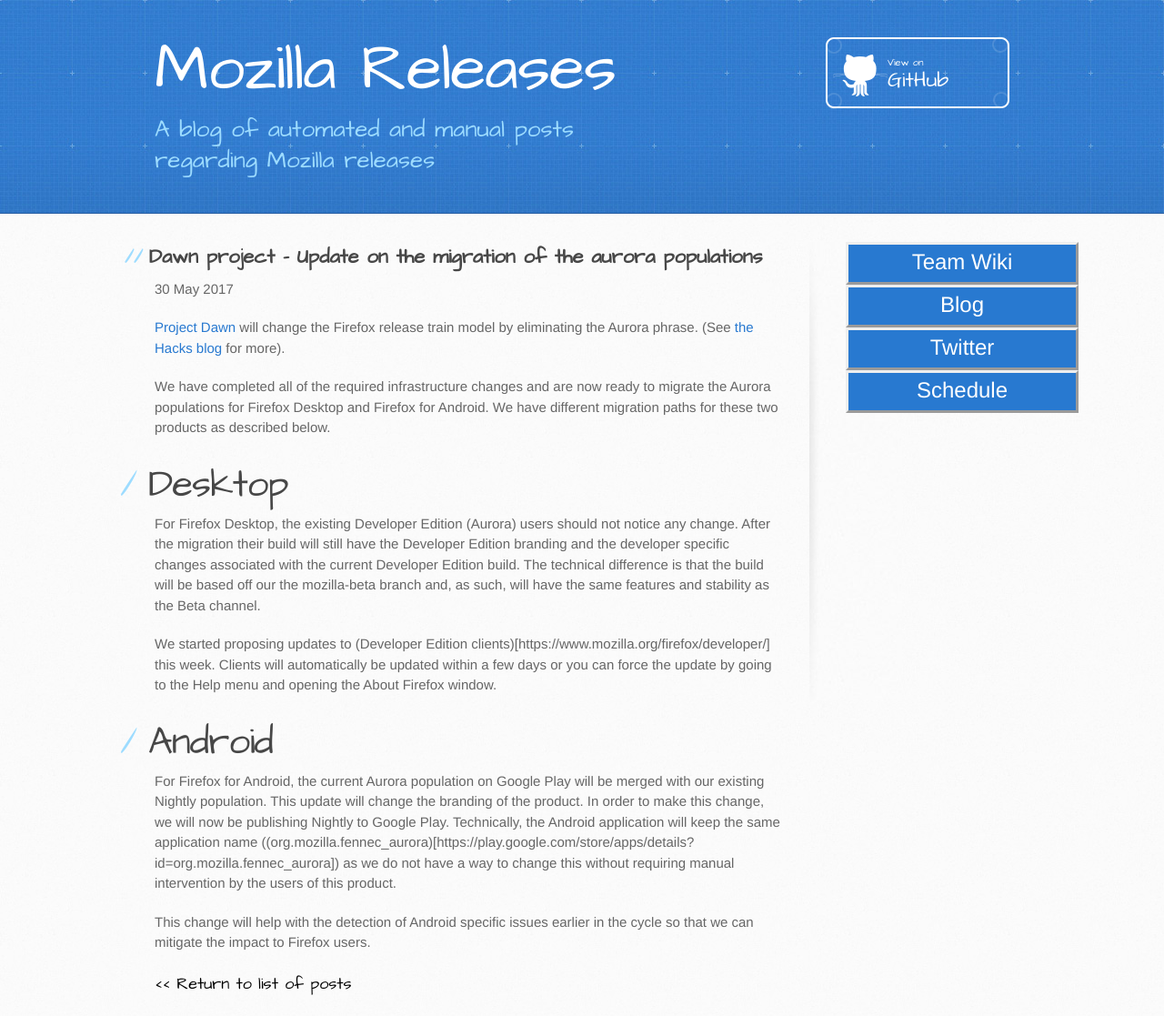
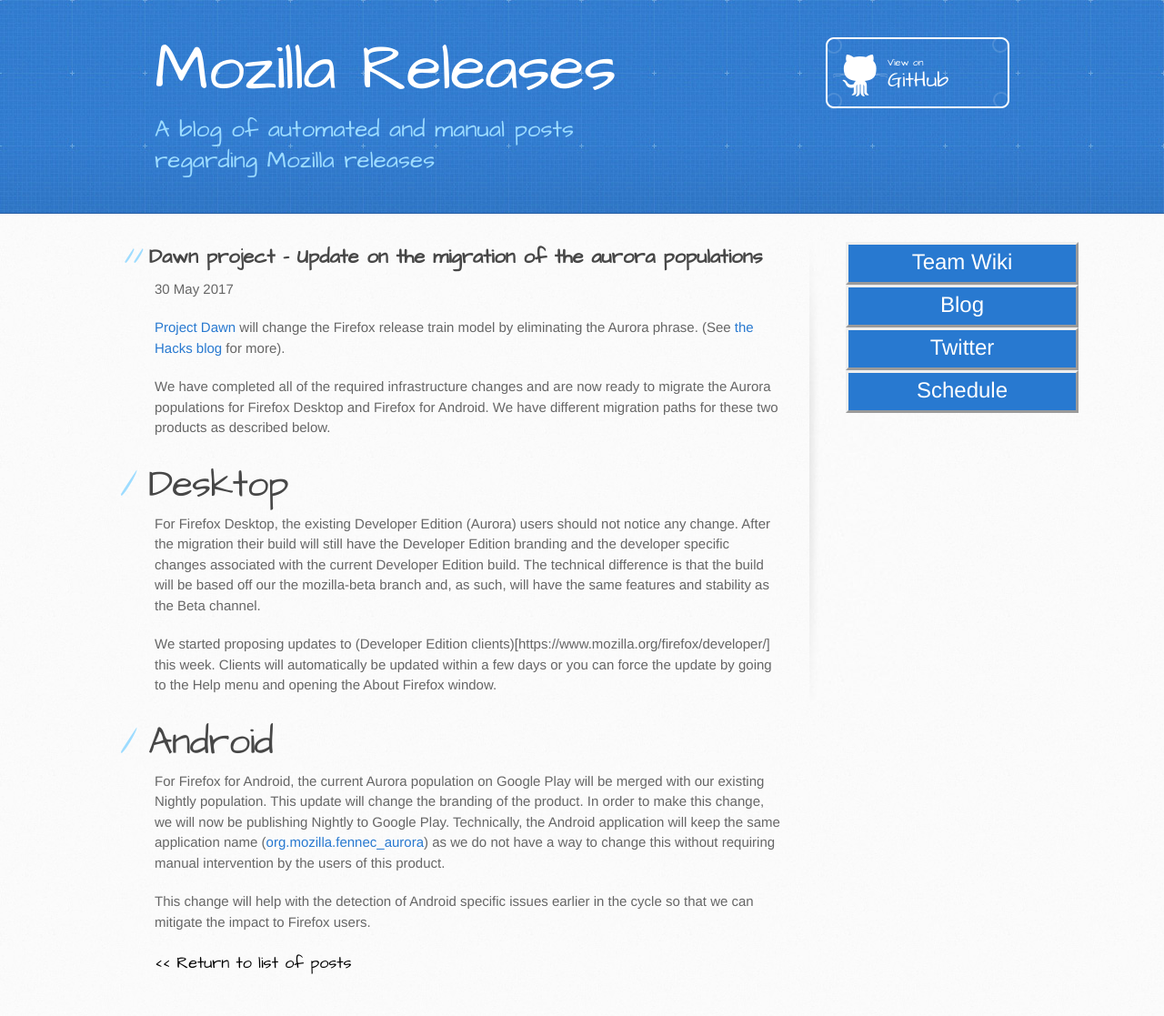
Before and after one commit to mozilla/release-blog, a Jekyll site: the page built from _posts/2017-05-29-Dawn-update.md, in a window 1280 px wide. Shown: the whole page at 91% size. Built offline with Jekyll 4.4.1, drawn with Linux system fonts in a browser that asks for light colours; Markdown is read by kramdown in place of the engine named in the settings; after the commit the page ends 1095 px from its top, so only the background shows below that.

Commit message:
fix a typo

```diff
--- a/_posts/2017-05-29-Dawn-update.md
+++ b/_posts/2017-05-29-Dawn-update.md
@@ -18,6 +18,6 @@
 
 # Android
 
-For Firefox for Android, the current Aurora population on Google Play will be merged with our existing Nightly population. This update will change the branding of the product. In order to make this change, we will now be publishing Nightly to Google Play. Technically, the Android application will keep the same application name ((org.mozilla.fennec_aurora)[https://play.google.com/store/apps/details?id=org.mozilla.fennec_aurora]) as we do not have a way to change this without requiring manual intervention by the users of this product.
+For Firefox for Android, the current Aurora population on Google Play will be merged with our existing Nightly population. This update will change the branding of the product. In order to make this change, we will now be publishing Nightly to Google Play. Technically, the Android application will keep the same application name ([org.mozilla.fennec_aurora](https://play.google.com/store/apps/details?id=org.mozilla.fennec_aurora)) as we do not have a way to change this without requiring manual intervention by the users of this product.
 
 This change will help with the detection of Android specific issues earlier in the cycle so that we can mitigate the impact to Firefox users.
```
